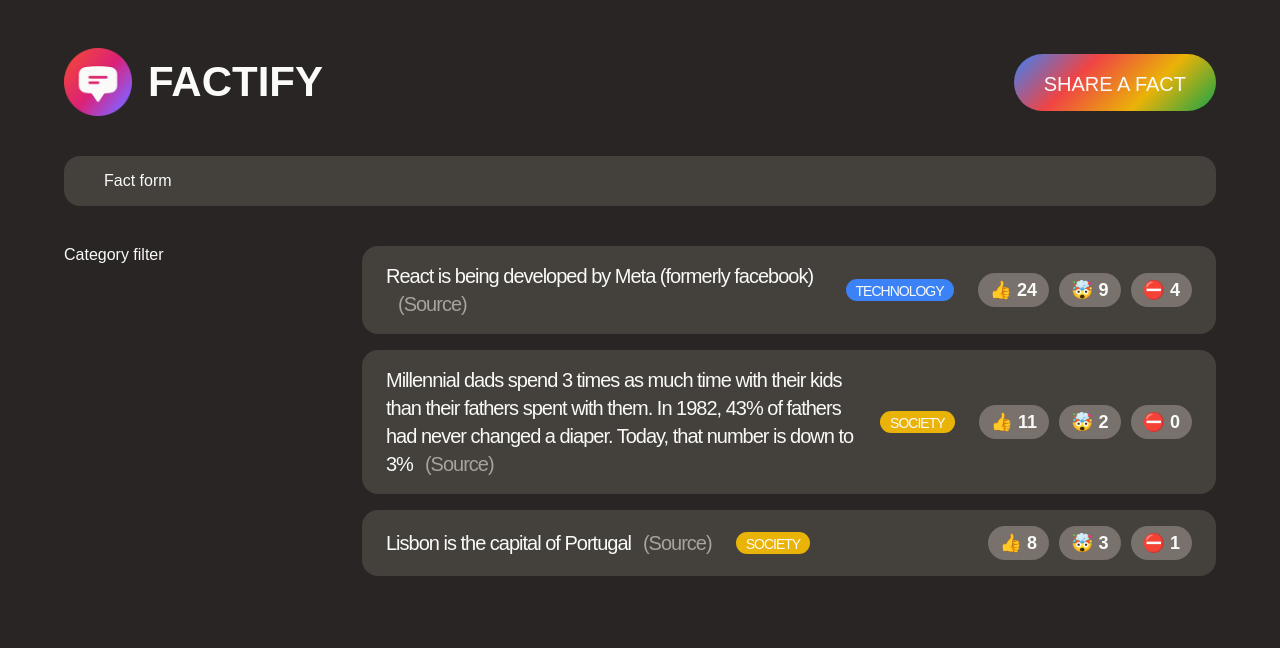
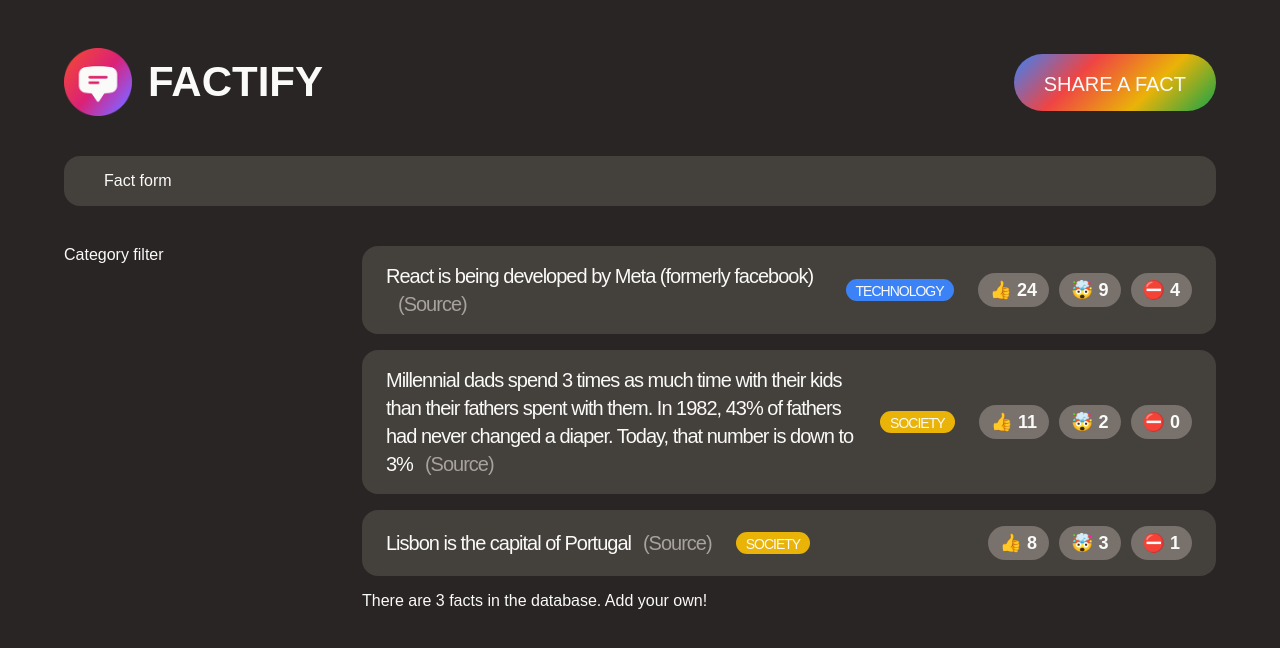
Before and after one commit to 1um1n0517y01/factify, a React (Create React App) app: page / in a window 1280 px wide. Shown: the top 648 px of the page. Built offline with nearby package versions, Linux system fonts and the light colour scheme; a web font is replaced by a local one.

Commit message:
Passing and Receiving Props

```diff
--- a/src/App.js
+++ b/src/App.js
@@ -85,7 +85,19 @@ function FactList() {
     <section>
       <ul className='facts-list'>
         {facts.map((fact) => (
-          <li key={fact.id} className='fact'>
+          <Fact key={fact.id} fact={fact} myProp='myName' />
+        ))}
+      </ul>
+      <p>There are {facts.length} facts in the database. Add your own!</p>
+    </section>
+  );
+}
+
+// Destructuring props
+function Fact({ fact, myProp }) {
+  console.log(myProp);
+  return (
+    <li className='fact'>
       <p>
         {fact.text}
         <a
@@ -101,9 +113,8 @@ function FactList() {
       <span
         className='tag'
         style={{
-                backgroundColor: CATEGORIES.find(
-                  (cat) => cat.name === fact.category
-                ).color,
+          backgroundColor: CATEGORIES.find((cat) => cat.name === fact.category)
+            .color,
         }}
       >
         {fact.category}
@@ -114,9 +125,6 @@ function FactList() {
         <button>⛔️ {fact.votesFalse}</button>
       </div>
     </li>
-        ))}
-      </ul>
-    </section>
   );
 }
 
--- a/src/style.css
+++ b/src/style.css
@@ -12,7 +12,7 @@ body {
 }
 
 /* MAIN LAYOUT */
-.wrapper {
+#root {
   max-width: 1400px;
   margin: 0 auto;
 }
```
Lines whose indentation alone changed are shown as unchanged.
